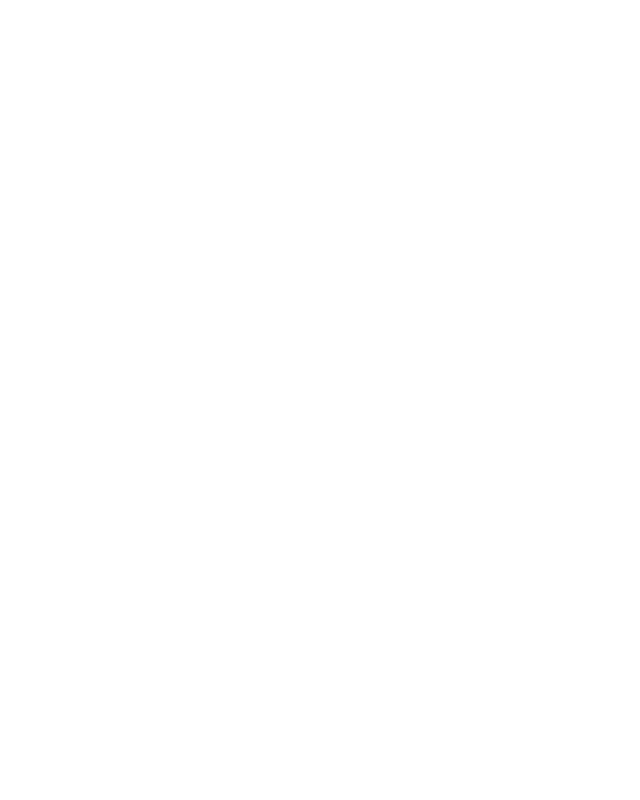
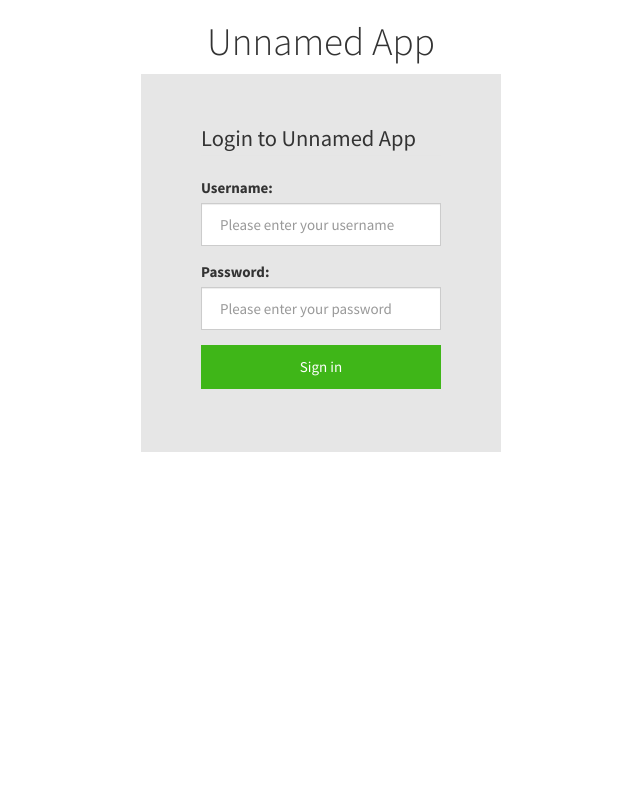
Before and after one commit to crowdhackathon-insurance/DSG, a PHP site: page /webapp/index.html in a window 1280 px wide. Before the commit the part shown is empty. Shown: the whole page, without its empty margins (319-959 px from the left). Run offline with PHP 8.4, Linux system fonts and the light colour scheme.

Commit message:
Create login section

```diff
--- a/webapp/assets/css/web.css
+++ b/webapp/assets/css/web.css
@@ -1 +1,4 @@
 @charset "UTF-8";
+body{
+  #background-color: rgba(207, 207, 207, 1);
+}
--- a/webapp/assets/js/app.js
+++ b/webapp/assets/js/app.js
@@ -1,2 +1,9 @@
 $(function(){
+  $('#btn_login').on(
+		'click',
+		function(e){
+			$('#login').fadeOut();
+			$('#main').delay(500).fadeIn();
+		}
+	);
 });
--- a/webapp/index.html
+++ b/webapp/index.html
@@ -13,7 +13,29 @@
     <link rel="stylesheet" href="assets/css/web.css">
   </head>
   <body>
-
+    <div class="container">
+      <section id="logo" class="text-center">
+        <h1>Unnamed App</h1>
+      </section>
+      <section id="login" class="row">
+        <div class="col-md-4 col-md-offset-4">
+          <form class="jumbotron" action="post">
+            <legend>Login to Unnamed App</legend>
+            <div class="form-group">
+              <label for="username">Username:</label>
+              <input type="text" name="username" class="form-control" placeholder="Please enter your username">
+            </div>
+            <div class="form-group">
+              <label for="password">Password:</label>
+              <input type="password" name="username" class="form-control" placeholder="Please enter your password">
+            </div>
+            <div class="form-group">
+              <a id="btn_login" class="btn btn-success btn-block">Sign in</a>
+            </div>
+          </form>
+        </div>
+      </section><!-- #login -->
+    </div><!-- .container -->
   </body>
 
   <!-- Vendor Scripts -->
```
